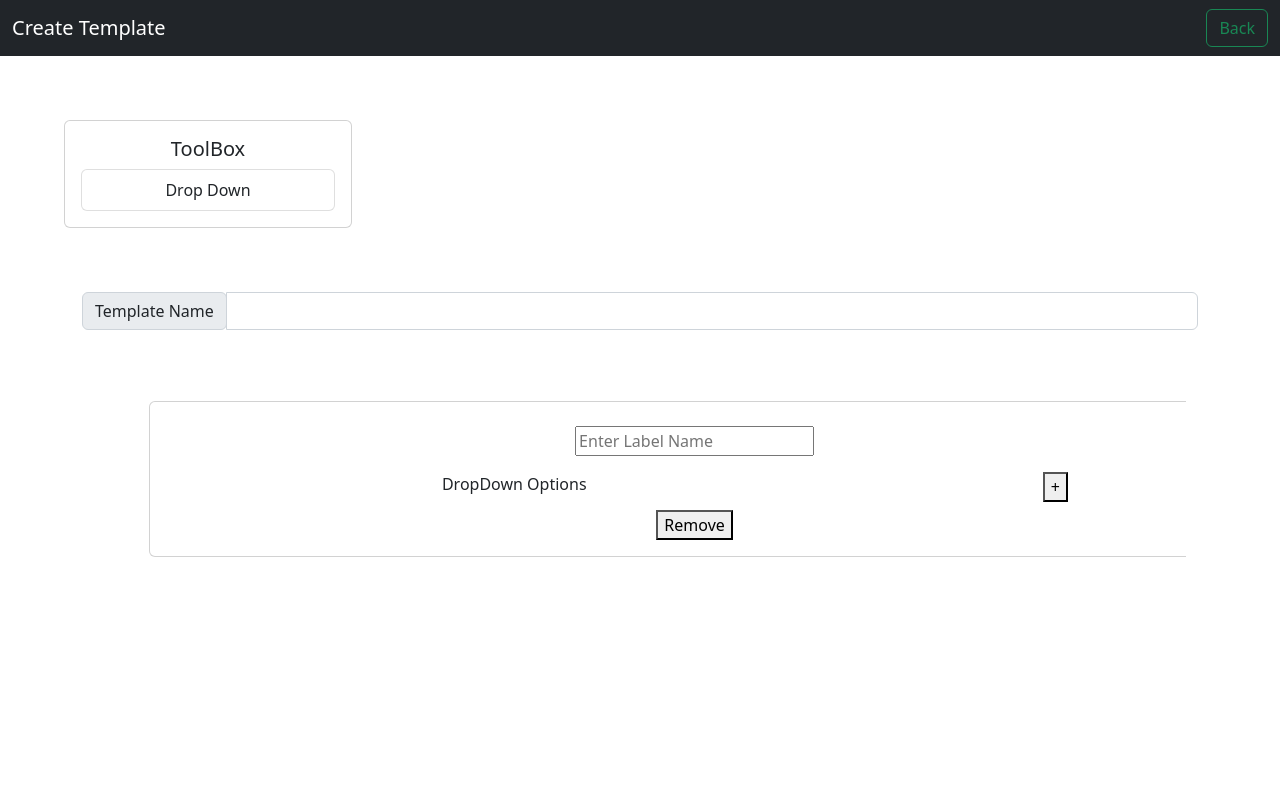
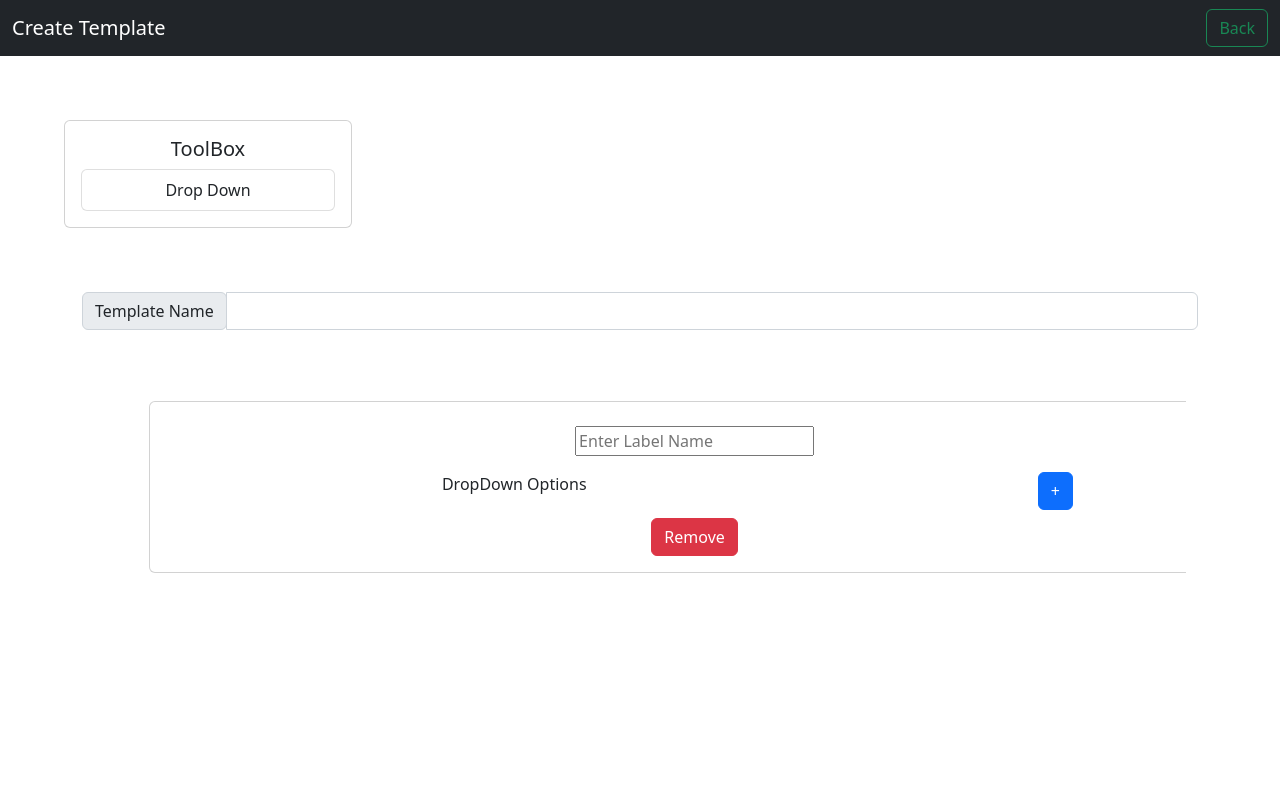
Before and after one commit to karan-97/dynamic-form, a React (Create React App) app: page /create in a window 1280 px wide. Both pictures are taken after a click on the item "Drop Down". Shown: the top 800 px of the page. Built offline with nearby package versions, Linux system fonts and the light colour scheme.

Commit message:
Fix: UI changes

```diff
--- a/src/Components/RenderLayout/ComponentLayout.jsx
+++ b/src/Components/RenderLayout/ComponentLayout.jsx
@@ -29,7 +29,7 @@ const ComponentLayout = (props) => {
                   <div className="row mt-3">
                     <div className="col-md-8">DropDown Options</div>
                     <div className="col-md-4">
-                      <button
+                      <button className="btn btn-primary"
                         onClick={() => {
                           props.addOptions(component.id);
                         }}
@@ -46,6 +46,7 @@ const ComponentLayout = (props) => {
                             <input
                               className="form-control"
                               style={{ width: "50%" }}
+                              placeholder="Enter option value"
                               type={option.type}
                               label={option.label}
                               value={option.value}
@@ -60,6 +61,7 @@ const ComponentLayout = (props) => {
                           </div>
                           <div className="col-md-4">
                             <button
+                              className="btn btn-danger"
                               onClick={() => {
                                 props.removeOptions(component.id, option.id);
                               }}
@@ -74,6 +76,7 @@ const ComponentLayout = (props) => {
                     })}
                   </div>
                   <button
+                    className="btn btn-danger"
                     onClick={() => {
                       props.remove(component.id);
                     }}
--- a/src/Components/Template/PreviewTemplate.jsx
+++ b/src/Components/Template/PreviewTemplate.jsx
@@ -56,7 +56,7 @@ const PreviewTemplate = (props) => {
             })}
           </div>
           <div className="modal-footer">
-            <button onClick={props.onClose} className="button">
+            <button className="btn btn-danger" onClick={props.onClose}>
               Close
             </button>
           </div>
```
